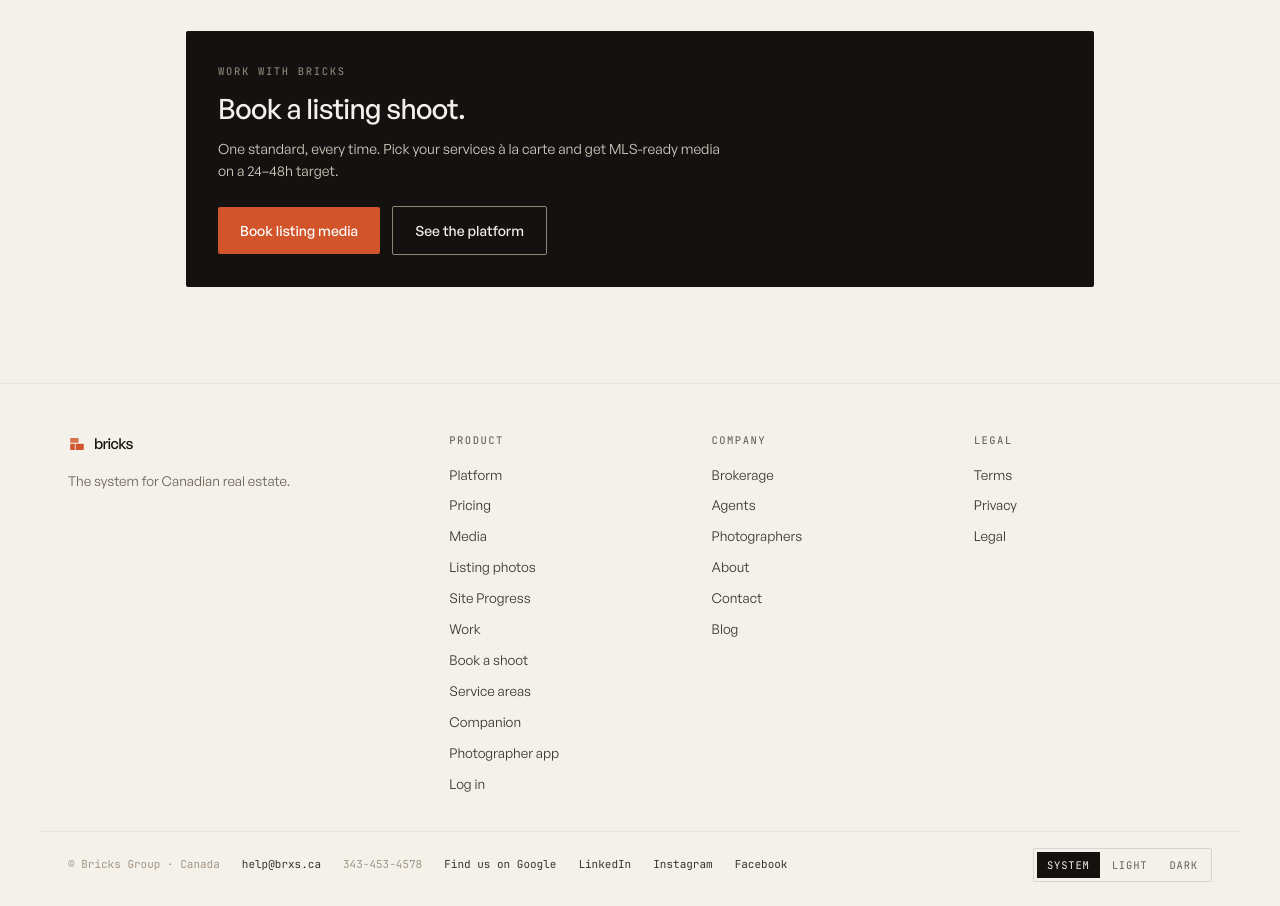
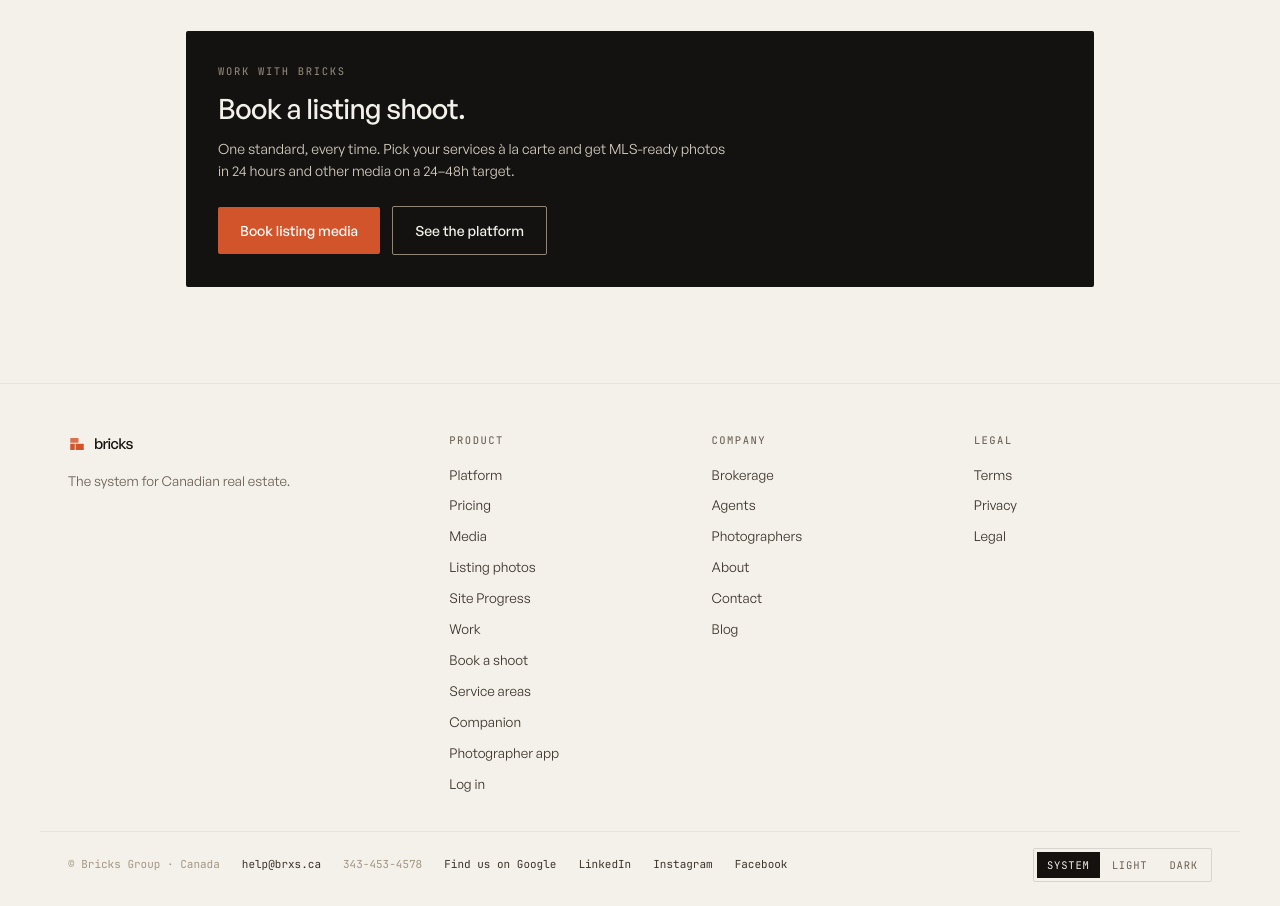
Before and after one commit to bricks-group/bricks-site, a Next.js app: page /about in a window 1280 px wide. Shown: the part 1620-2526 px from the top of the page. Built offline with nearby package versions, Linux system fonts and the light colour scheme.

Commit message:
Delivery copy: photos are 24 hours across the board

```diff
--- a/src/app/about/page.tsx
+++ b/src/app/about/page.tsx
@@ -99,7 +99,7 @@ export default function AboutPage() {
           <div className="book">
             <span className="over">Work with Bricks</span>
             <h2>Book a listing shoot.</h2>
-            <p className="lead">One standard, every time. Pick your services à la carte and get MLS-ready media on a 24–48h target.</p>
+            <p className="lead">One standard, every time. Pick your services à la carte and get MLS-ready photos in 24 hours and other media on a 24–48h target.</p>
             <div className="cta-row">
               <Link className="btn btn-brick" href="/book">Book listing media</Link>
               <Link className="btn btn-sec" href="/platform" style={{ color: 'var(--moon)', borderColor: 'var(--moonMute)' }}>See the platform</Link>
```
